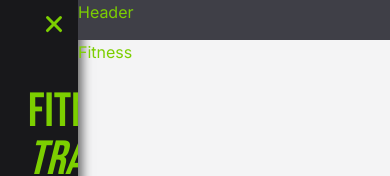
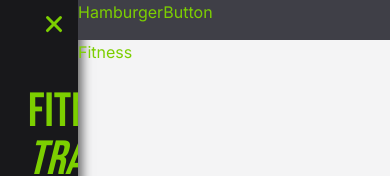
Before and after one commit to DanielG808/fitness-tracker, a Next.js app: page / in a window 390 px wide. Shown: the top 176 px of the page. Built offline with nearby package versions, Linux system fonts and the light colour scheme.

Commit message:
added hamburger button component

```diff
--- /dev/null
+++ b/src/components/hamburger-button.tsx
@@ -0,0 +1,3 @@
+export default function HamburgerButton() {
+  return <div>HamburgerButton</div>;
+}
--- a/src/components/header.tsx
+++ b/src/components/header.tsx
@@ -1,3 +1,9 @@
+import HamburgerButton from "./hamburger-button";
+
 export default function Header() {
-  return <header className="bg-foreground-light h-10 w-full">Header</header>;
+  return (
+    <header className="bg-foreground-light h-10 w-full">
+      <HamburgerButton />
+    </header>
+  );
 }
```
